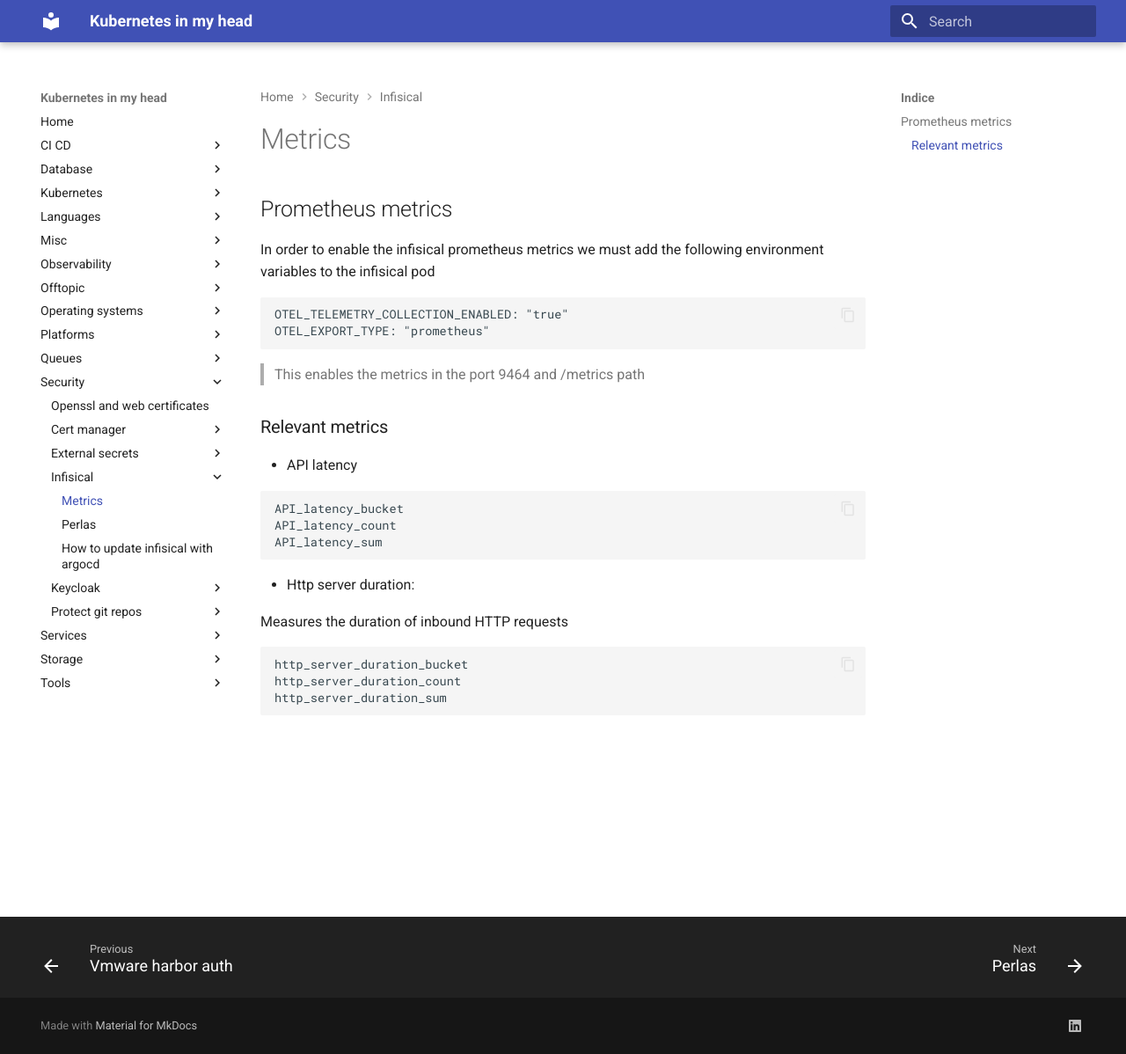
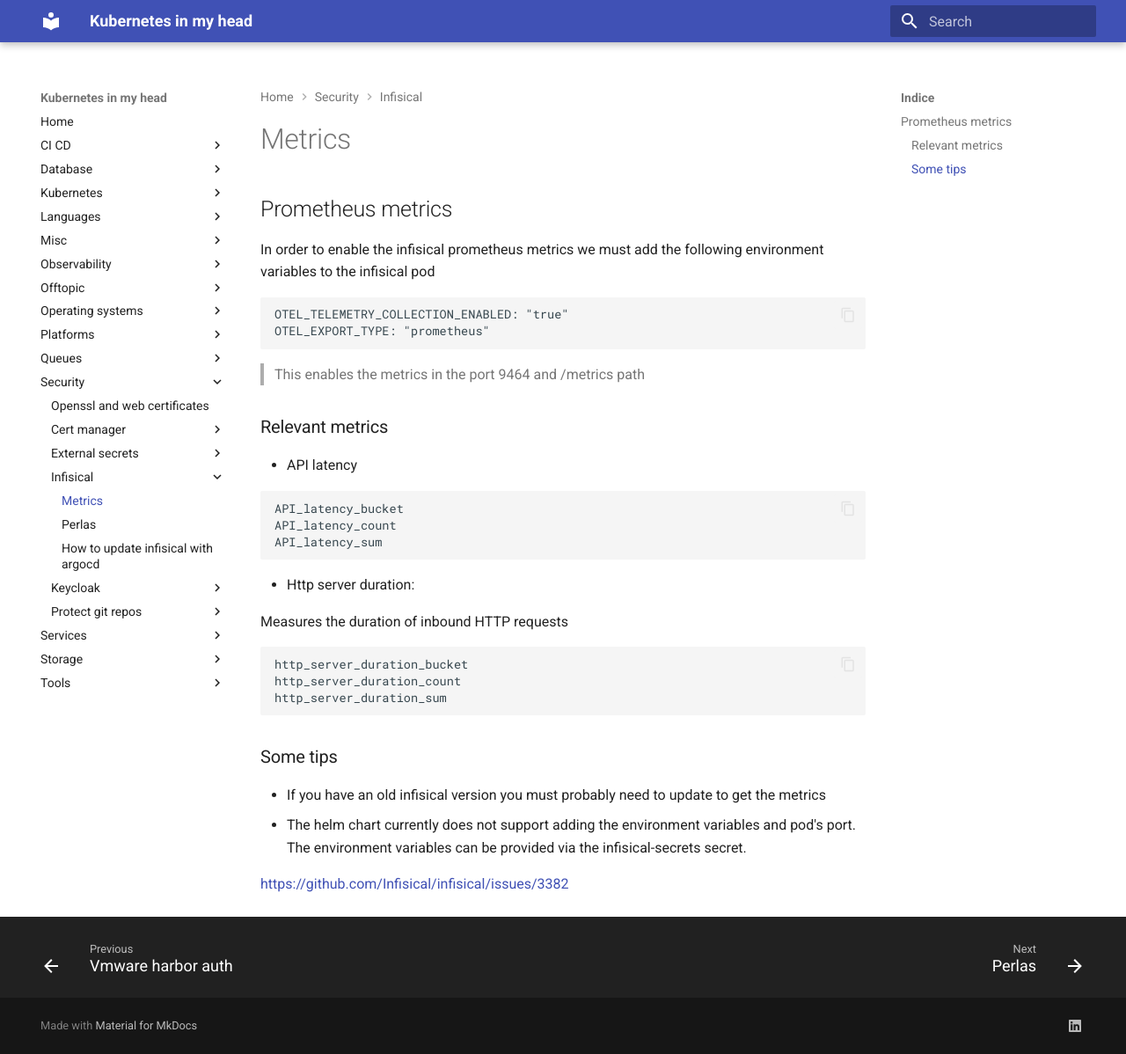
Before and after one commit to jorgelon/kubernetesinmyhead.net, an MkDocs documentation site: the page built from docs/security/infisical/metrics.md, in a window 1280 px wide and 1198 px high. Shown: the whole window at 88% size. Built offline with MkDocs 1.6.1 and Material for MkDocs 9.7.7, drawn with Linux system fonts in a browser that asks for light colours.

Commit message:
add link

````diff
--- a/docs/security/infisical/metrics.md
+++ b/docs/security/infisical/metrics.md
@@ -30,3 +30,10 @@ http_server_duration_bucket
 http_server_duration_count
 http_server_duration_sum
 ```
+
+### Some tips
+
+- If you have an old infisical version you must probably need to update to get the metrics
+- The helm chart currently does not support adding the environment variables and pod's port. The environment variables can be provided via the infisical-secrets secret.
+
+<https://github.com/Infisical/infisical/issues/3382>
````
